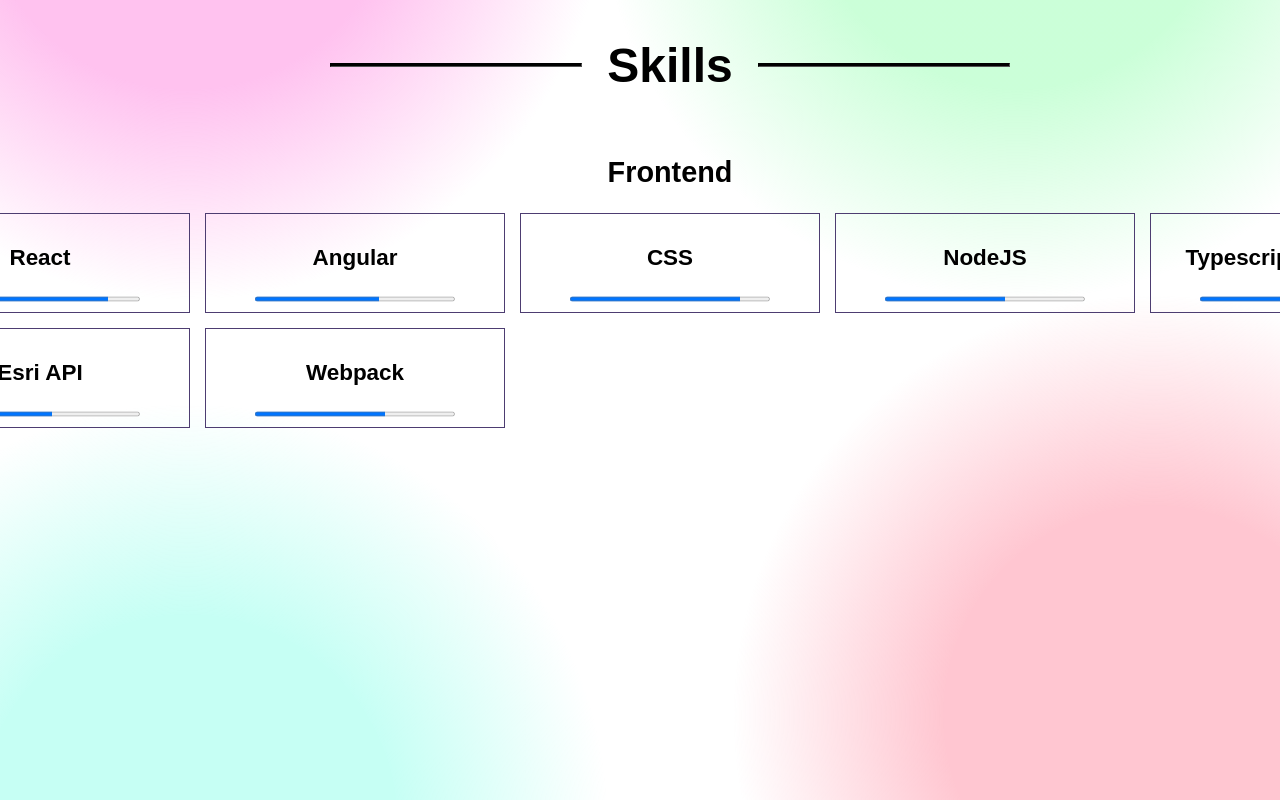
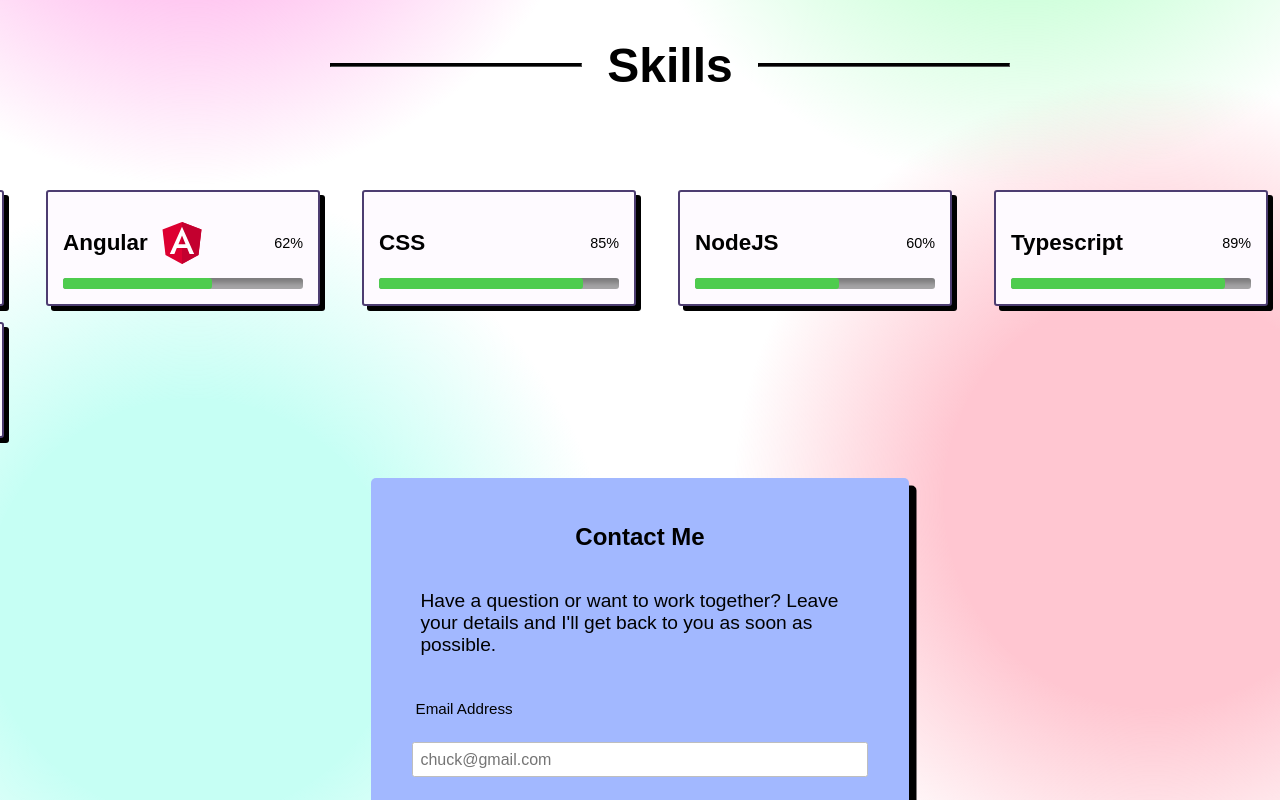
Before and after one commit to landaverdend/portfolio-site, a React (Vite) app: page /ResumeView in a window 1280 px wide. Shown: the part 1820-2620 px from the top of the page. Built offline with nearby package versions, Linux system fonts and the light colour scheme.

Commit message:
adding more logos, working on skills portion...

```diff
--- a/src/styles/index.css
+++ b/src/styles/index.css
@@ -4,6 +4,8 @@
   --panel-blue: rgb(162, 184, 255);
   --panel-pink: #ff94eb;
   --panel-green: #b7ff94;
+
+  --panel-lavender: #e5dbff;
 
   --form-box-shadow: 7.5px 7.5px black;
 }
--- a/src/views/loadingView/loadingContent/loadingBar/LoadingBar.tsx
+++ b/src/views/loadingView/loadingContent/loadingBar/LoadingBar.tsx
@@ -75,7 +75,7 @@ function LoadingBar() {
   return (
     <div className="loading-container">
       <span className="loading-container__label">{fakeServiceCalls[ind]}</span>
-      <progress className="loading-container__progress" max={100} value={progress}></progress>
+      <progress max={100} value={progress}></progress>
     </div>
   );
 }
--- a/src/views/resumeView/about/about-container.css
+++ b/src/views/resumeView/about/about-container.css
@@ -25,7 +25,7 @@
 
       border: 1px solid black;
       border-radius: 200px;
-      background-color: #e5dbff;
+      background-color: var(--panel-lavender);
       box-shadow: 10px 10px black;
     }
 
--- a/src/views/resumeView/skills/SkillsContainer.tsx
+++ b/src/views/resumeView/skills/SkillsContainer.tsx
@@ -1,5 +1,7 @@
 import SubHeader from '@/components/subHeader/SubHeader';
 import './skills-container.css';
+import reactlogo from '@assets/images/skills/react.svg';
+import angular from '@assets/images/skills/angular.svg';
 
 type SWProps = {
   techSkill: TechSkill;
@@ -9,8 +11,15 @@ function SkillWidget({ techSkill }: SWProps) {
 
   return (
     <div className="skill-widget flex-column">
-      <h3>{skill}</h3>
-      <progress className="proficiency-bar" value={proficiency} max={100}></progress>
+      <div className="tech-label flex-row">
+        <span className="flex-row" style={{ justifyContent: 'flex-start', gap: '10px' }}>
+          <h3>{skill}</h3>
+          {logo ? <img src={logo} /> : <></>}
+        </span>
+
+        <span className="proficiency">{proficiency}%</span>
+      </div>
+      <progress value={proficiency} max={100}></progress>
     </div>
   );
 }
@@ -22,7 +31,7 @@ type SGProps = {
 function SkillGrid({ label, skills }: SGProps) {
   return (
     <div className="sg-container flex-column">
-      <h2>{label}</h2>
+      <span className="label">{label}</span>
       <div className="skills-grid">
         {skills.map((skill) => (
           <SkillWidget techSkill={skill} />
@@ -39,11 +48,11 @@ type TechSkill = {
 };
 
 const frontendSkills: Array<TechSkill> = [
-  { skill: 'React', proficiency: 84, logo: '' },
-  { skill: 'Angular', proficiency: 62, logo: '' },
+  { skill: 'React', proficiency: 84, logo: reactlogo },
+  { skill: 'Angular', proficiency: 62, logo: angular },
   { skill: 'CSS', proficiency: 85, logo: '' },
   { skill: 'NodeJS', proficiency: 60, logo: '' },
-  { skill: 'Typescript/Javascript', proficiency: 89, logo: '' },
+  { skill: 'Typescript', proficiency: 89, logo: '' },
   { skill: 'Esri API', proficiency: 56, logo: '' },
   { skill: 'Webpack', proficiency: 65, logo: '' },
 ];
--- a/src/views/resumeView/skills/skills-container.css
+++ b/src/views/resumeView/skills/skills-container.css
@@ -1,3 +1,7 @@
+:root {
+  --proficiency-border-radius: 3px;
+}
+
 .skills-container {
   display: flex;
   flex-direction: column;
@@ -7,25 +11,66 @@
   width: 100vw;
 }
 
-.skills-grid {
-  display: grid;
-  grid-template-columns: repeat(5, 300px);
-  grid-template-rows: repeat(5, 100px);
-  gap: 15px;
+.sg-container {
+  align-items: flex-start !important;
+  gap: 16px;
+
+  .label {
+    font-size: 2.25rem;
+    font-weight: 400;
+  }
+
+  .skills-grid {
+    display: grid;
+    grid-template-columns: repeat(6, 300px);
+    /* grid-template-rows: repeat(6, 100px); */
+    gap: 16px;
+  }
 }
 
 .skill-widget {
-  border: 1px solid var(--main-indigo);
+  width: 80%;
+  align-items: flex-start !important;
+  padding: 15px;
 
-  .proficiency-bar {
-    width: 200px;
-    height: 10px;
+  background-color: rgb(254, 250, 255);
+
+  border: 2px solid var(--main-indigo);
+  border-radius: 3px;
+
+  box-shadow: 5px 5px black;
+
+  .tech-label {
+    justify-content: space-between;
+    width: 100%;
+
+    img {
+      width: 48px;
+      height: 48px;
+    }
+
+    .proficiency {
+      font-size: 0.9rem;
+    }
+  }
+
+  progress {
+    width: 100%;
+    height: 11px;
+
+    /* Reset the default appearance */
+    -webkit-appearance: none;
+    appearance: none;
   }
 
   progress[value]::-webkit-progress-bar {
-    background-color: #f8f8f8b9;
+    border-radius: var(--proficiency-border-radius);
+    box-shadow: 5px 5px 5px rgba(0, 0, 0, 0.25) inset;
+    background: #868686b9;
   }
 
-  progress[value]::-webkit-progress-value {
+  progress::-webkit-progress-value {
+    background: rgb(78, 204, 78);
+    border-radius: var(--proficiency-border-radius);
   }
 }
```
Also changed, not shown: src/assets/images/skills/angular.svg (added), src/assets/images/skills/react.svg (added).
